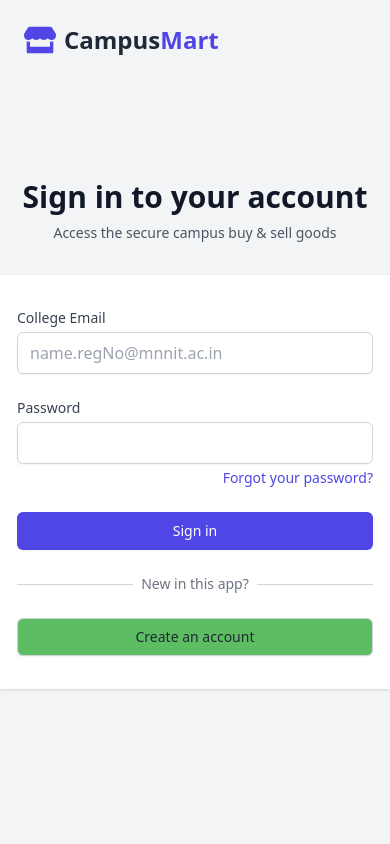
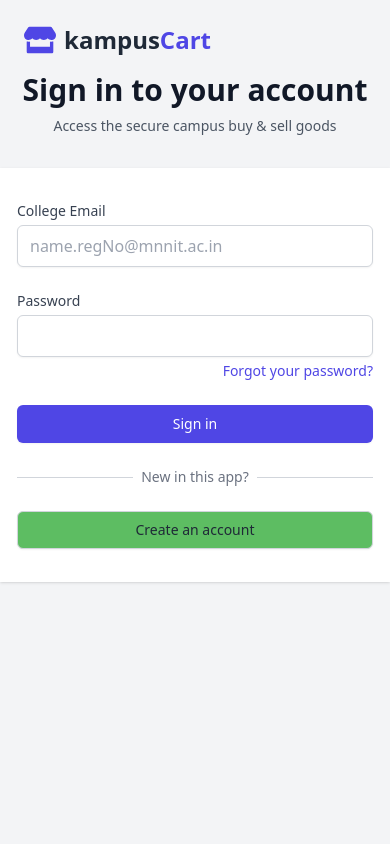
Before and after one commit to Nishan02/Buy-Sell, a React (Vite) app in the folder client/: page /login in a window 390 px wide. Shown: the top 844 px of the page. Built offline with nearby package versions, Linux system fonts and the light colour scheme; no server answers.

Commit message:
fixed auto scrolling while typing  in auth page

```diff
--- a/client/src/pages/Auth.jsx
+++ b/client/src/pages/Auth.jsx
@@ -118,12 +118,12 @@ const Auth = () => {
 
   return (
     // FIX 1: Main Background
-    <div className="min-h-screen bg-gray-100 dark:bg-gray-900 flex flex-col justify-center py-12 sm:px-6 lg:px-8 transition-colors duration-200">
+    <div className="min-h-screen bg-gray-100 dark:bg-gray-900 flex flex-col sm:justify-center py-12 sm:px-6 lg:px-8 transition-colors duration-200">
 
       <div className="absolute top-6 left-6">
          <Link to="/" className="flex items-center text-2xl font-bold text-indigo-600 dark:text-indigo-400">
            <FaStore className="h-8 w-8 mr-2" />
-           <span className="text-gray-800 dark:text-white">Campus<span className="text-indigo-600 dark:text-indigo-400">Mart</span></span>
+           <span className="text-gray-800 dark:text-white">kampus<span className="text-indigo-600 dark:text-indigo-400">Cart</span></span>
          </Link>
       </div>
 
```
